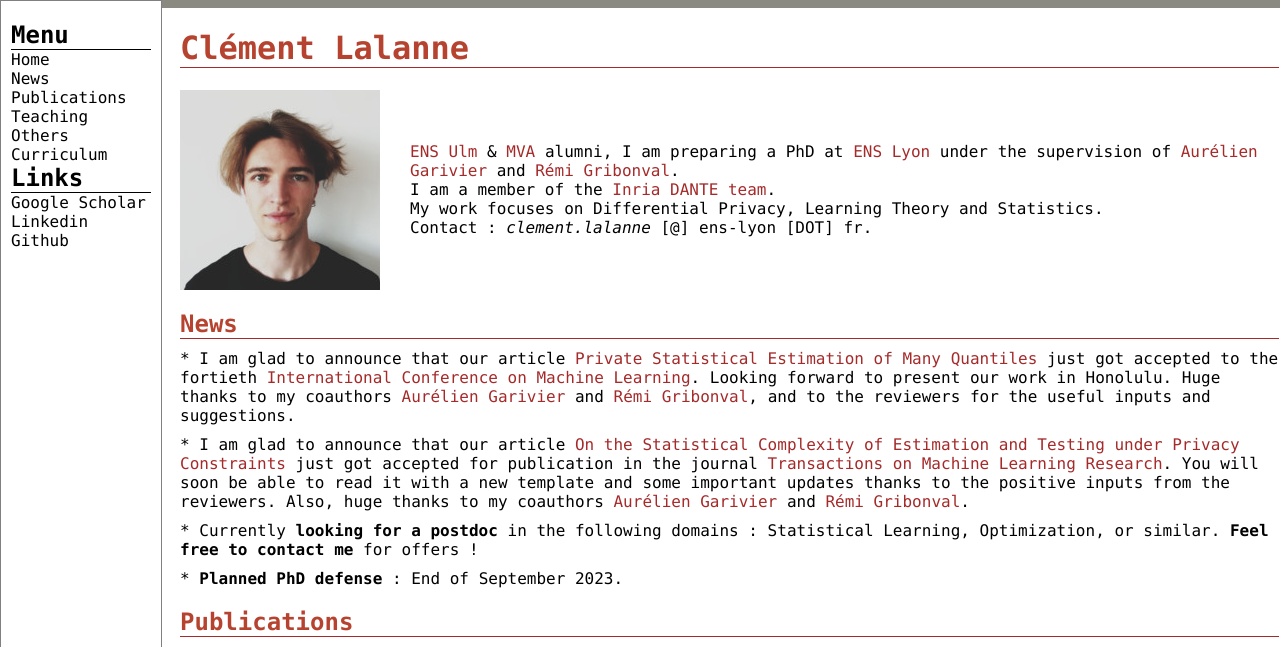
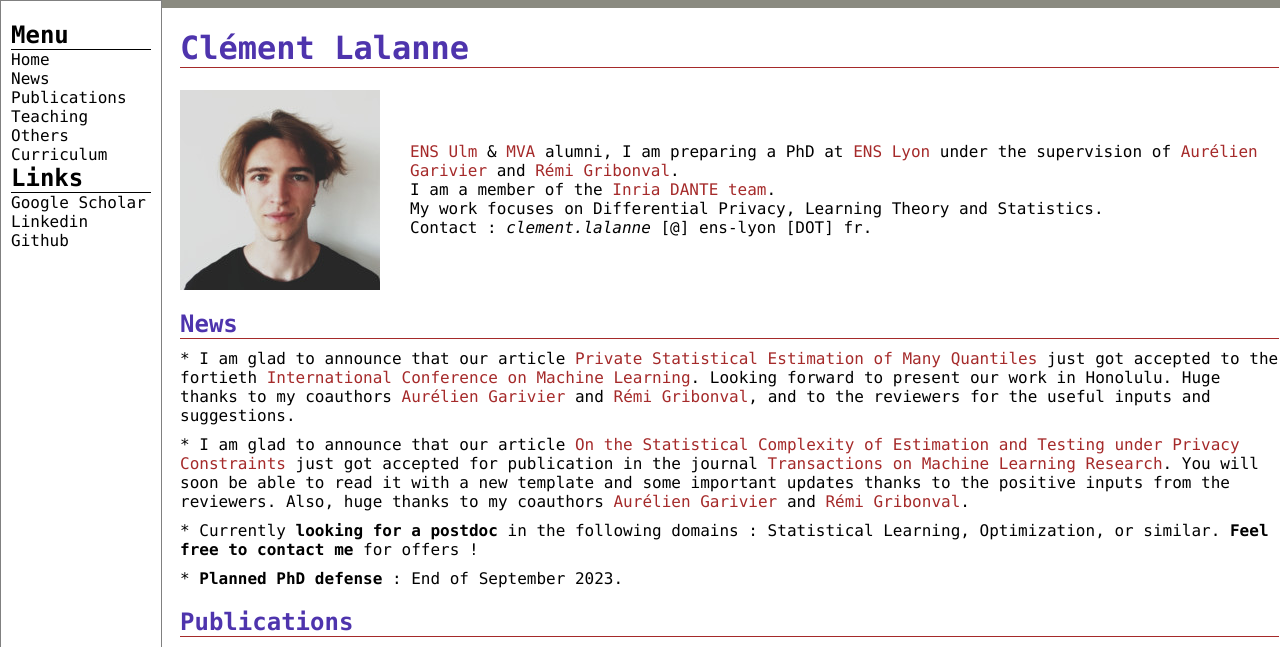
Before and after one commit to clemlal/clemlal.github.io, a Jekyll site: the page index.html, which Jekyll copies as it is, in a window 1280 px wide and 1400 px high. Shown: the top 647 px of the window. Built offline with Jekyll 4.4.1, drawn with Linux system fonts in a browser that asks for light colours; grey boxes are pictures that could not be loaded.

Commit message:
Update index.html

```diff
--- a/index.html
+++ b/index.html
@@ -54,14 +54,14 @@
       width: 100%;
     }
     .main h1 {
-      color: rgb(182, 67, 47);
+      color: rgb(78, 52, 173);
       border-bottom: 1px double brown;
     }
     .section {
       margin: 20px 0;
     }
     .section h2 {
-      color: rgb(182, 67, 47);
+      color: rgb(78, 52, 173);
       font-size: 1.5em;
       margin: 10px 0;
       border-bottom: 1px solid brown;
```
